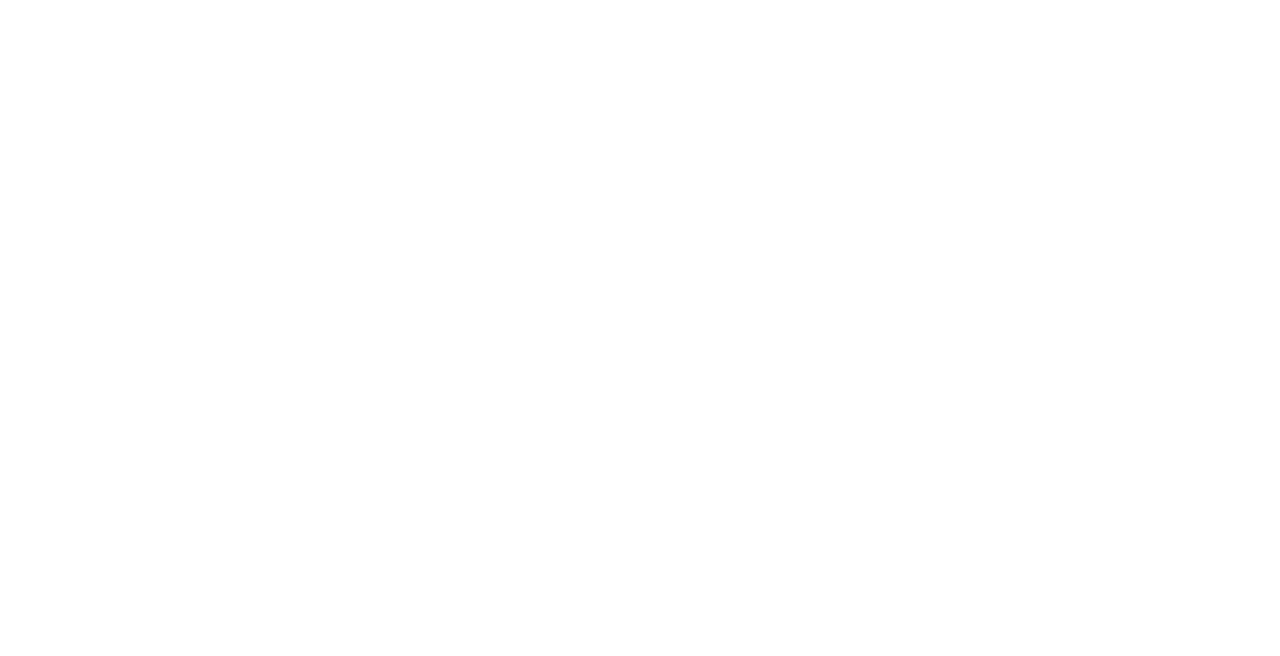
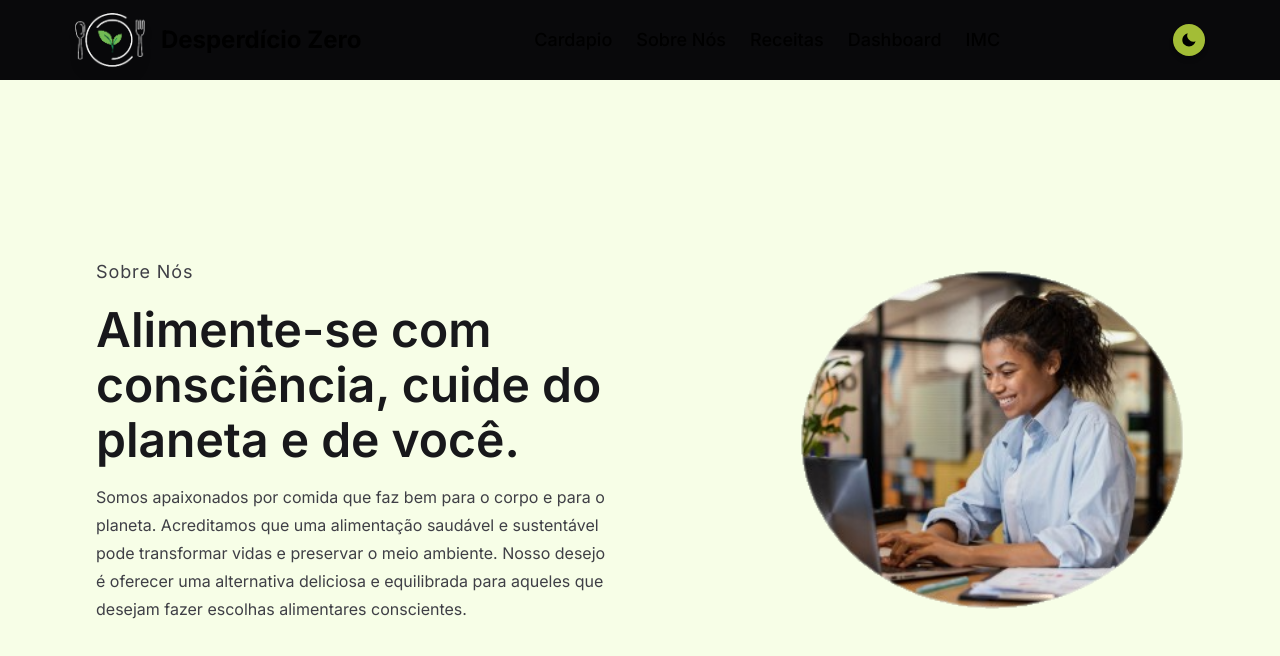
Before and after one commit to Lzinnxl007/TCC, a Next.js app: page /sobre in a window 1280 px wide. Shown: the top 656 px of the page. Built offline with nearby package versions, Linux system fonts and the light colour scheme.

Commit message:
add about page

```diff
--- a/package.json
+++ b/package.json
@@ -25,6 +25,7 @@
     "react": "18.2.0",
     "react-chartjs-2": "^5.2.0",
     "react-dom": "18.2.0",
+    "react-icons": "^4.11.0",
     "react-rating-stars-component": "^2.2.0",
     "react-slideshow-image": "^4.2.1",
     "react-spinners": "^0.13.8",
--- a/src/app/receitas/page.jsx
+++ b/src/app/receitas/page.jsx
@@ -52,7 +52,7 @@
     }
 
     return (
-        <div className={`h-auto w-screen dark:bg-zinc-900 ${theme == 'light' ? 'bg-[var(--orange)]' : 'bg-zinc-900'}`}>
+        <div className={`min-h-screen dark:bg-zinc-900 ${theme == 'light' ? 'bg-[var(--orange)]' : 'bg-zinc-900'}`}>
             <Header/>
             <div className="py-8 space-y-4 ">
                 <h1 className="text-5xl font-bold text-orange-400 text-center md:text-4xl mx-auto">
--- a/src/app/sobre/page.jsx
+++ b/src/app/sobre/page.jsx
@@ -1,7 +1,25 @@
+import Header from "@/components/Default/Header";
+
 export default function About() {
     return (
-        <section>
-
+        <section className="min-h-screen bg-lime-50 dark:bg-zinc-900">
+            <Header/>
+            <div className="flex items-center justify-around w-full h-[90vh] lg:flex-col-reverse lg:min-h-screen lg:mt-20 lg:gap-10">
+                <div className="lg:text-center">
+                    <h2 className="text-lg tracking-wider text-zinc-700 dark:text-zinc-200 ">Sobre Nós</h2>
+                    <h1 className="text-5xl font-semibold max-w-lg my-4 lg:mb-6 md:text-4xl text-zinc-900 leading-[55px] dark:text-zinc-50">
+                        Alimente-se com consciência, cuide do planeta e de você.
+                    </h1>
+                    <p className="max-w-lg md:max-w-md md:mx-auto leading-7 text-zinc-700 dark:text-zinc-200">
+                        Somos apaixonados por comida que faz bem para o corpo e para o planeta. Acreditamos que uma alimentação saudável e sustentável pode transformar vidas e preservar o meio ambiente.
+                        Nosso desejo é oferecer uma alternativa deliciosa e equilibrada para aqueles que desejam fazer escolhas alimentares conscientes.
+                    </p>
+                </div>
+                <div className="w-full max-w-sm ">
+                    <img src="/about.png" alt="about-image"
+                    className="w-full h-full"/>
+                </div>
+            </div>
         </section>
     )
 }
--- a/src/components/Default/Header.jsx
+++ b/src/components/Default/Header.jsx
@@ -28,9 +28,9 @@
     }, [])
 
     return (
-        <header className={`w-screen h-[10vh] ${theme == 'light' ? 'bg-[var(--green)]' : 'bg-zinc-950'} dark:bg-zinc-950 dark:text-zinc-50 overflow-hidden`}>
+        <header className={`w-[100vw] h-[10vh] ${theme == 'light' ? 'bg-[var(--green)]' : 'bg-zinc-950'} dark:bg-zinc-950 dark:text-zinc-50 overflow-hidden`}>
             <nav className="w-full h-full flex items-center justify-around z-20 py-4">
-               <a href="/">
+            <a href="/">
                 <div className="flex items-center gap-4 md:gap-2">
                         {theme == 'light' ? (
                             <Logo size={90} url="/logo.png"/>
@@ -40,7 +40,7 @@
                         <span className="text-2xl font-bold whitespace-nowrap md:text-lg">Desperdício Zero</span>
                     </div>
                </a>
-                <ul className={`flex items-center justify-center gap-6 font-medium text-lg w-[40vw]
+               <ul className={`flex items-center justify-center gap-6 font-medium text-lg w-[40vw]
                 md:absolute md:flex-col md:bg-[#FBEEDB] md:justify-normal md:h-[91vh] md:px-6
                 md:py-8 md:transition-right md:duration-500 md:top-[10vh] md:text-zinc-900 dark:text-zinc-50
                 md:z-50 ${menuShow ? 'md:flex md:right-0' : 'md:hidden md:-right-full'}`}>
@@ -60,9 +60,11 @@
                         <a href="/IMC">IMC</a>
                     </li>
                 </ul>
-                {!systemIsDark && (
-                    <Theme/>
-                )}
+                <div>
+                    {!systemIsDark && (
+                        <Theme/>
+                    )}
+                </div>
                 <button onClick={openCloseMenu}
                 className="hidden md:block cursor-pointer z-10 md:-translate-x-4">
                     <Menu size={36}/>
--- a/src/components/Theme.jsx
+++ /dev/null
@@ -1,29 +0,0 @@
-'use client'
-
-import { Sun, Moon } from "lucide-react"
-import { useTheme } from 'next-themes'
-export default function Theme() {
-
-    const { theme, setTheme } = useTheme()
-
-
-    const selectMode = () => {
-        theme == 'light' ? setTheme('dark') : setTheme('light')
-
-    }
-
-    return (
-        <button onClick={() => selectMode()}
-        className={`p-2 rounded-full shadow-md  dark:bg-orange-400 ${theme == 'light' ? 'bg-orange-300' : 'bg-[var(--green)]'}`}>
-            {theme == 'dark' ? (
-                <span>
-                    <Sun/>
-                </span>
-            ) : (
-                <span>
-                    <Moon/>
-                </span>
-            )}
-        </button>
-    )
-}
--- a/src/components/Theme/Theme.jsx
+++ b/src/components/Theme/Theme.jsx
@@ -1,29 +1,23 @@
 'use client'
 
-import { Sun, Moon } from "lucide-react"
+import { BsSun } from 'react-icons/bs'
+import { BiSolidMoon } from 'react-icons/bi'
 import { useTheme } from 'next-themes'
 export default function Theme() {
 
     const { theme, setTheme } = useTheme()
 
-    console.log(theme)
-
     const selectMode = () => {
         theme == 'light' ? setTheme('dark') : setTheme('light')
-
     }
 
     return (
-        <button onClick={() => selectMode()}
+        <button onClick={selectMode}
         className={`p-2 rounded-full shadow-md  dark:bg-orange-400 ${theme == 'light' ? 'bg-orange-300' : 'bg-[var(--green)]'}`}>
             {theme == 'dark' ? (
-                <span>
-                    <Sun/>
-                </span>
+                <BsSun/>
             ) : (
-                <span>
-                    <Moon/>
-                </span>
+                <BiSolidMoon/>
             )}
         </button>
     )
--- a/src/components/ThemeProviders.jsx
+++ /dev/null
@@ -1,10 +0,0 @@
-'use client'
-
-import { ThemeProvider } from 'next-themes'
-export default function ThemeProviders({ children }) {
-    return (
-        <ThemeProvider >
-            {children}
-        </ThemeProvider>
-    )
-}
```
Also changed, not shown: public/about.png (added), 1 other file (tests, documents, lock files or other folders).
